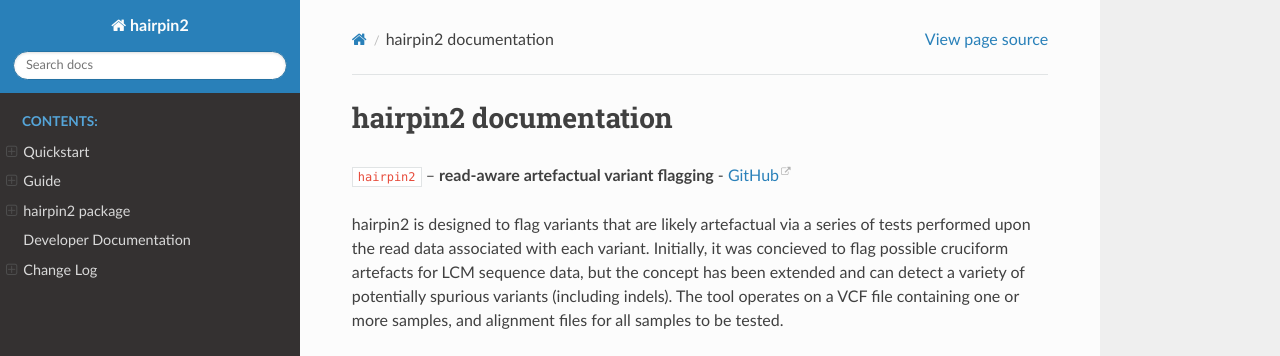
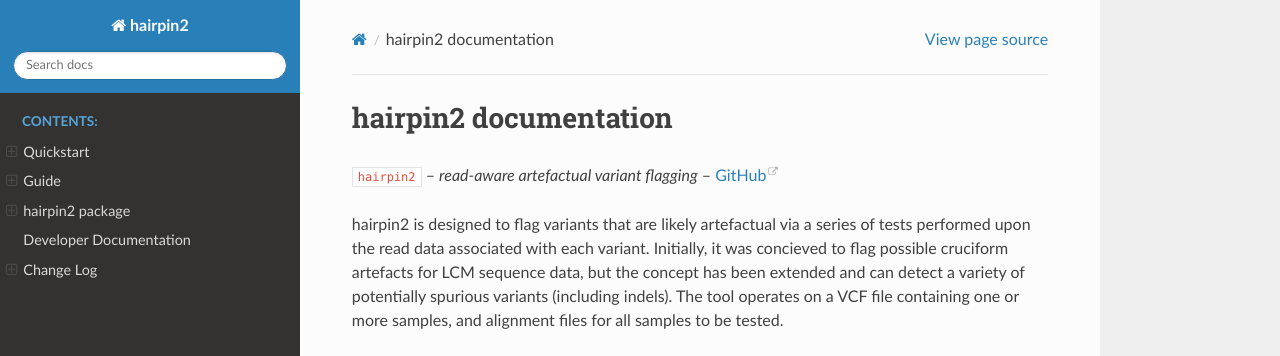
Before and after one commit to cancerit/hairpin2, a Sphinx documentation site: the page built from docs/source/index.rst, in a window 1280 px wide and 1230 px high. Shown: the top 356 px of the window. Built offline with Sphinx 7.4.7 and the Read the Docs theme 3.1.0, drawn with Linux system fonts in a browser that asks for light colours; pages that are not in the unit, such as notebooks, are missing from menus.

Commit message:
formatting fix

```diff
--- a/docs/source/index.rst
+++ b/docs/source/index.rst
@@ -6,7 +6,7 @@
 hairpin2 documentation
 ======================
 
-``hairpin2`` – **read-aware artefactual variant flagging** - GitHub_
+``hairpin2``  –  *read-aware artefactual variant flagging*  –  GitHub_
 
 hairpin2 is designed to flag variants that are likely artefactual via a series of tests performed upon the read data associated with each variant. Initially, it was concieved to flag possible cruciform artefacts for LCM sequence data, but the concept has been extended and can detect a variety of potentially spurious variants (including indels). The tool operates on a VCF file containing one or more samples, and alignment files for all samples to be tested.
 
```
